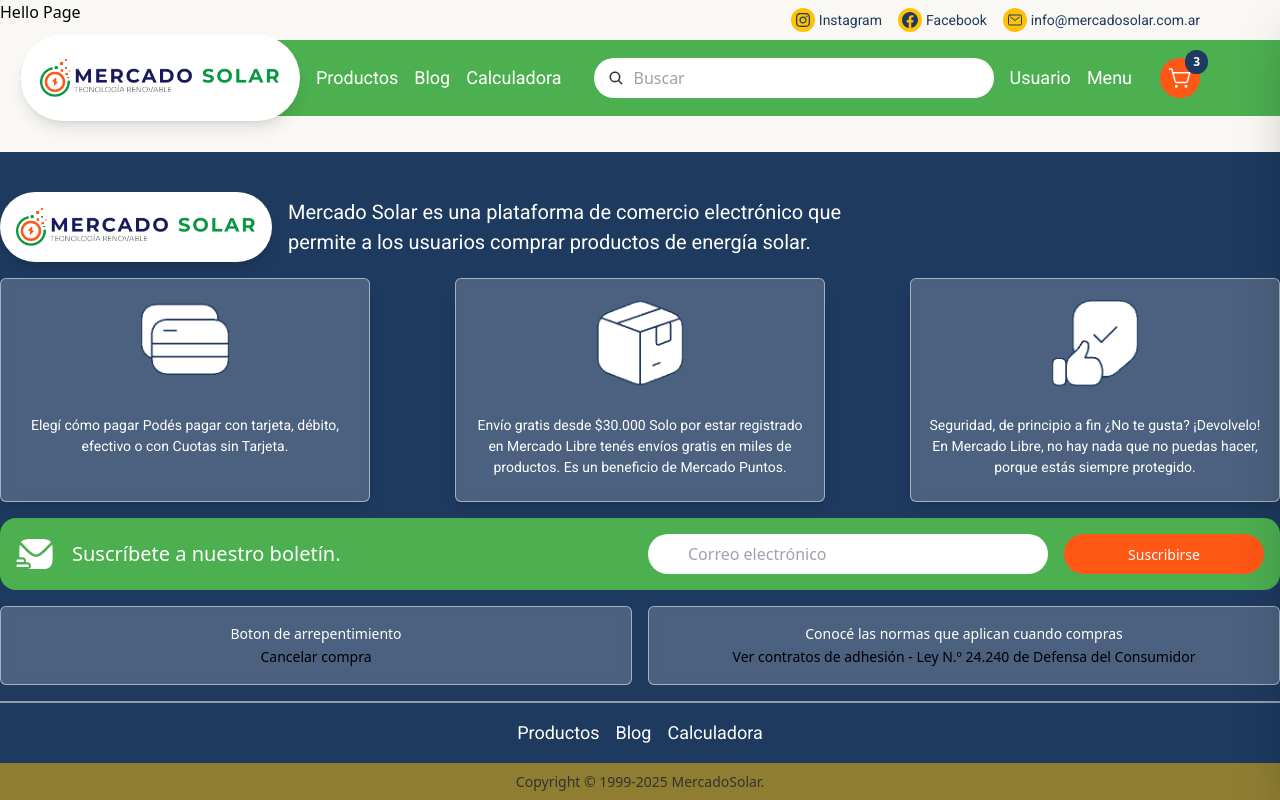
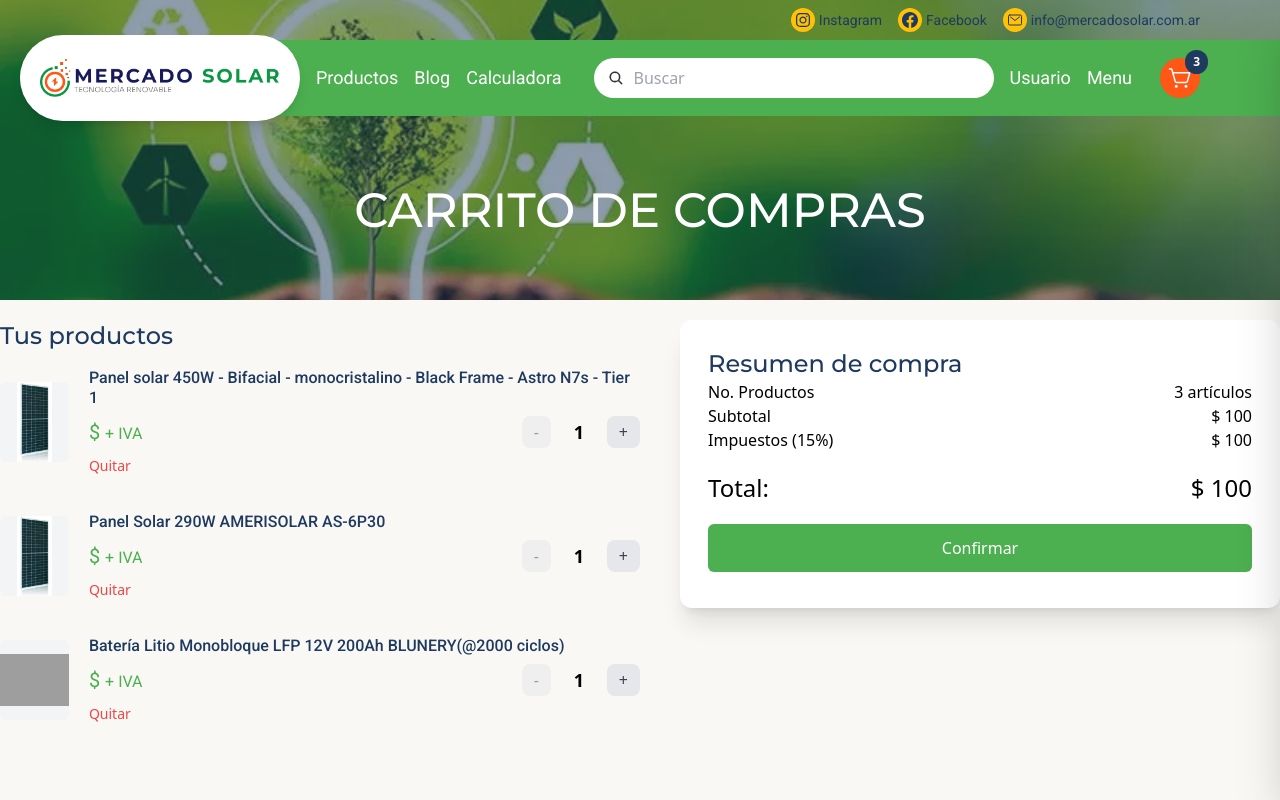
Before and after one commit to madezdev/app-ecommerce-fe, a Next.js app: page /cart in a window 1280 px wide. Shown: the top 800 px of the page. Built offline with nearby package versions, Linux system fonts and the light colour scheme; no server answers; grey boxes are pictures that could not be loaded.

Commit message:
Agregar componente de resumen de compra y mejorar la visualización de títulos en varias secciones

```diff
--- a/src/app/(main page)/cart/page.tsx
+++ b/src/app/(main page)/cart/page.tsx
@@ -1,7 +1,32 @@
-export default function CartPage () {
+// import { redirect } from 'next/navigation'
+import { Title } from '@/components/ui/font-style/title'
+import { ProductsInCart } from '@/components/cart/productsInCart'
+import { Header } from '@/components/ui/header/header'
+import { PurchaseSummary } from '@/components/cart/purchaseSummary'
+
+export default function () {
+  // redirect('/empty');
+
   return (
-    <div>
-      <h1>Hello Page</h1>
-    </div>
+    <>
+      <Header title='Carrito de compras' img='hero-cart-sostenible' />
+      <div className="container mx-auto flex justify-center items-center mb-72 mt-[20px] sm:px-0">
+        <div className="flex flex-col w-full">
+          <div className="flex flex-col lg:flex-row gap-10 w-full">
+            {/* Carrito */ }
+            <div className="flex flex-col gap-4 w-3/4">
+              <Title title='Tus productos' />
+              {/* Items */ }
+              <ProductsInCart />
+            </div>
+
+            {/* Checkout - Resumen de orden */ }
+            <PurchaseSummary />
+          </div>
+
+        </div>
+
+      </div>
+    </>
   )
 }
--- a/src/app/(main page)/page.tsx
+++ b/src/app/(main page)/page.tsx
@@ -3,8 +3,7 @@
 import { FeaturedProducts } from '@/components/home/featured-products/featuredProducts'
 import { Hero } from '@/components/home/hero/hero'
 import { SolutionHero } from '@/components/home/solution-hero/solutionHero'
-
-import { titleFont } from '@/config/fonts'
+import { Title } from '@/components/ui/font-style/title'
 
 export default function Home () {
   return (
@@ -21,9 +20,7 @@
           <Discounts />
         </section>
         <section className='my-8 w-full bg-white p-4 rounded-xl shadow-lg'>
-          <h2 className={`${titleFont.className} heading-xs text-sblue text-pretty`}>
-            Estos productos te pueden interesar
-          </h2>
+          <Title title='Productos Destacados' />
           <FeaturedProducts />
         </section>
       </div>
--- /dev/null
+++ b/src/components/cart/productsInCart.tsx
@@ -0,0 +1,52 @@
+'use client'
+import { paragraph } from '@/config/fonts'
+import { formatPriceARS } from '@/constants/exchangeRate'
+import { initialData } from '@/dataBase/seedProduct'
+import { useExchangeRate } from '@/hooks/useExchangeRate'
+import Image from 'next/image'
+import React from 'react'
+import QuantitySelect from '../ui/quantity-select/quantitySelect'
+
+const productsInCart = [
+  initialData.products[ 0 ],
+  initialData.products[ 1 ],
+  initialData.products[ 2 ],
+]
+
+export const ProductsInCart = () => {
+  const dolarBlue = useExchangeRate()
+  return (
+    <>
+      {productsInCart.map(product => (
+        <div key={product.slug} className="flex items-center mb-5 w-full">
+          {/* Contenedor de la imagen */}
+          <div className='w-20 h-20 flex items-center justify-center overflow-hidden bg-gray-100 rounded-md mr-5'>
+            <Image
+              src={`/images/product/${product.images[0]}`}
+              width={80}
+              height={80}
+              alt={product.title}
+              className='w-full h-full object-contain'
+            />
+          </div>
+
+          {/* Contenedor de información */}
+          <div className="flex flex-col justify-center w-full">
+            <p className={`${paragraph.className} text-sblue text-[16px] font-medium leading-tight`}>{product.title}</p>
+            <div className="flex items-center justify-between mt-2">
+              <span
+                className={`${paragraph.className} text-balance text-[20px] text-sgreen`}>
+                {dolarBlue !== null ? formatPriceARS(product.price, dolarBlue) : '$'} <small> + IVA</small>
+              </span>
+              <QuantitySelect />
+            </div>
+
+            <button className="text-left mt-2 text-sm text-red-500 hover:text-red-700">
+              Quitar
+            </button>
+          </div>
+        </div>
+      ))}
+    </>
+  )
+}
--- /dev/null
+++ b/src/components/cart/purchaseSummary.tsx
@@ -0,0 +1,38 @@
+import React from 'react'
+import { Title } from '../ui/font-style/title'
+import Button from '../ui/button/button'
+
+export const PurchaseSummary = () => {
+  return (
+    <div className="bg-white rounded-xl shadow-xl p-7 h-fit w-full max-w-[600px]">
+      <Title title='Resumen de compra' />
+
+      <div className="grid grid-cols-2">
+
+        <span>No. Productos</span>
+        <span className="text-right">3 artículos</span>
+
+        <span>Subtotal</span>
+        <span className="text-right">$ 100</span>
+
+        <span>Impuestos (15%)</span>
+        <span className="text-right">$ 100</span>
+
+        <span className="mt-5 text-2xl">Total:</span>
+        <span className="mt-5 text-2xl text-right">$ 100</span>
+
+      </div>
+
+      <div className="mt-5 mb-2 w-full">
+        <Button
+          fullWidth
+          className="flex justify-center"
+        >
+          Confirmar
+        </Button>
+
+      </div>
+
+    </div>
+  )
+}
--- a/src/components/product/characteristics.tsx
+++ b/src/components/product/characteristics.tsx
@@ -1,6 +1,7 @@
 'use client'
-import { paragraph, titleFont } from '@/config/fonts'
+import { paragraph } from '@/config/fonts'
 import React from 'react'
+import { Title } from '../ui/font-style/title'
 
 interface Characteristic {
   label: string
@@ -20,16 +21,16 @@
 
   return (
     <div className='lg:w-1/2'>
-      <h2 className={`${titleFont.className} text-[18px] lg:text-[20px] text-sblue mb-4`}>{title}</h2>
+      <Title title={title} className='mb-4'/>
       <table className='w-full border-collapse'>
         <tbody>
           {characteristics.map((char, index) => (
             <tr
               key={char.label}
-              className={`border-b p-2 ${index % 2 === 0 ? 'bg-sblue/10 rounded-md' : ''}`}
+              className={`border-b p-2 ${index % 2 === 0 ? 'bg-sblue/10 rounded-xl' : ''}`}
             >
-              <td className={`${paragraph.className} text-[16px] text-sblue/80`}>{char.label}:</td>
-              <td className={`${paragraph.className} text-[16px] text-sblue/80`}>
+              <td className={`${paragraph.className} text-[16px] text-sblue/80 py-1 px-2 `}>{char.label}:</td>
+              <td className={`${paragraph.className} text-[16px] text-sblue/80 py-1 px-2`}>
                 {char.value} {char.unit || ''}
               </td>
             </tr>
--- a/src/components/product/detail.tsx
+++ b/src/components/product/detail.tsx
@@ -5,6 +5,7 @@
 import { ProductCharacteristics } from './characteristics'
 import DownloadTechnicalSheet from './downloadTechnicalSheet'
 import { paragraph, titleFont } from '@/config/fonts'
+import { Title } from '../ui/font-style/title'
 
 interface Props {
   product: Product
--- a/src/components/product/questionsAndAnswers.tsx
+++ b/src/components/product/questionsAndAnswers.tsx
@@ -2,6 +2,7 @@
 import React, { useState } from 'react'
 import Button from '../ui/button/button'
 import { titleFont } from '@/config/fonts'
+import { Title } from '../ui/font-style/title'
 
 interface Question {
   id: number;
@@ -30,7 +31,7 @@
 
   return (
     <div className='p-4 border border-sblue/20 rounded-md w-full'>
-      <h2 className={`${titleFont.className} text-sblue text-[20px] pb-4`}>Preguntas y respuestas</h2>
+      <Title title='Preguntas y respuestas' />
       <div className='md:mb-4 flex flex-col md:flex-row items-center gap-4 md:gap-2 w-full'>
         <input
           type='text'
--- a/src/components/ui/button/button.tsx
+++ b/src/components/ui/button/button.tsx
@@ -7,6 +7,7 @@
   variant?: 'primary' | 'secondary' | 'action' | 'danger';
   fullWidth?: boolean;
   disabled?: boolean;
+  className?: string;
 }
 
 export default function Button ({
@@ -15,6 +16,7 @@
   variant = 'primary',
   fullWidth = false,
   disabled = false,
+  className,
 }: AnimatedButtonProps) {
   // Estilos según el tipo de botón
   const variants = {
@@ -33,6 +35,7 @@
       disabled={disabled}
       className={`
         ${variants[variant]}
+        ${className}
         py-3 px-6 text-[16px] rounded-md
         ${fullWidth ? 'w-full' : 'w-auto'}
         disabled:opacity-50 disabled:cursor-not-allowed
--- a/src/components/ui/font-style/title.tsx
+++ b/src/components/ui/font-style/title.tsx
@@ -1,26 +1,16 @@
-import React from 'react'
 import { titleFont } from '@/config/fonts'
 
 interface Props {
-  children: React.ReactNode
-  size?: 'xs' | 'sm' | 'md' | 'lg' | 'xl' | '2xl' | '3xl' | '4xl' | '5xl' | '6xl'
-  weight?: '100' | '400' | '500' | '700' | '900'
-  color?: 'nwhite' | 'black' | 'ngrey' | 'sblue' | 'sgreen' | 'porange' | 'pyellow' | 'error'
-  element?: 'h1' | 'h2' | 'h3' | 'h4' | 'h5' | 'h6'
-  className?: string
+  title: string;
+  className?: string;
 }
 
-export const Title = ({ element, size, weight, color, children, className }: Props) => {
-
+export const Title = ({ title, className }: Props) => {
   return (
-    <div className=''>
-      {React.createElement(
-        element ? element : 'h1',
-        {
-          className: `${titleFont.className} font-${weight ? weight : '400'} text-${size ? size : 'md'} text-${color ? color : 'ngrey'} ${className}`,
-        },
-        children
-      )}
+    <div className={ `${ className }` }>
+      <h2 className={ `${ titleFont.className } antialiased heading-xs text-sblue text-pretty font-medium ` }>
+        { title }
+      </h2>
     </div>
   )
 }
--- /dev/null
+++ b/src/components/ui/header/header.tsx
@@ -0,0 +1,34 @@
+import { titleFont } from '@/config/fonts'
+import Image from 'next/image'
+import React from 'react'
+
+interface Props {
+  title: string
+  img: string
+  className?: string
+}
+
+export const Header = ({ title, img, className }: Props) => {
+  return (
+    <header className='relative h-[200px] lg:h-[300px] w-full'>
+      {/* Fondo semitransparente */}
+      <div className='absolute inset-0 bg-sblue bg-opacity-50 z-10'></div>
+
+      {/* Imagen de fondo */}
+      <Image
+        src={`/images/img/${img}.webp`}
+        alt={title}
+        width={1920}
+        height={400}
+        className='absolute inset-0 h-full w-full object-cover object-center z-0'
+      />
+
+      {/* Título centrado */}
+      <div className={`absolute inset-0 flex items-center justify-center z-20 mt-[120px] ${className}`}>
+        <h1 className={`${titleFont.className} text-center text-nwhite heading-md font-medium`}>
+          {title.toUpperCase()}
+        </h1>
+      </div>
+    </header>
+  )
+}
```
Also changed, not shown: public/images/img/hero-cart-sostenible.webp (added).
